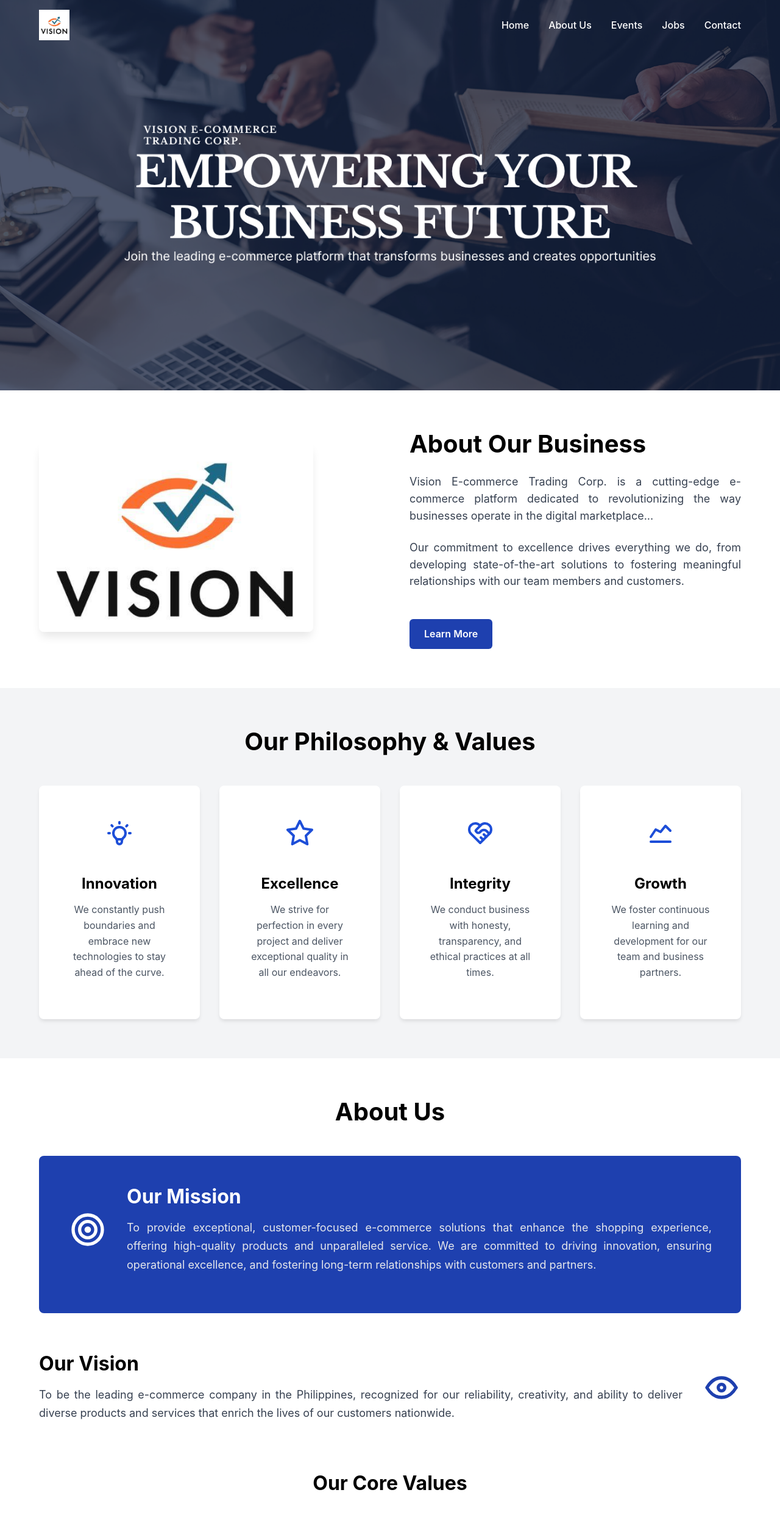
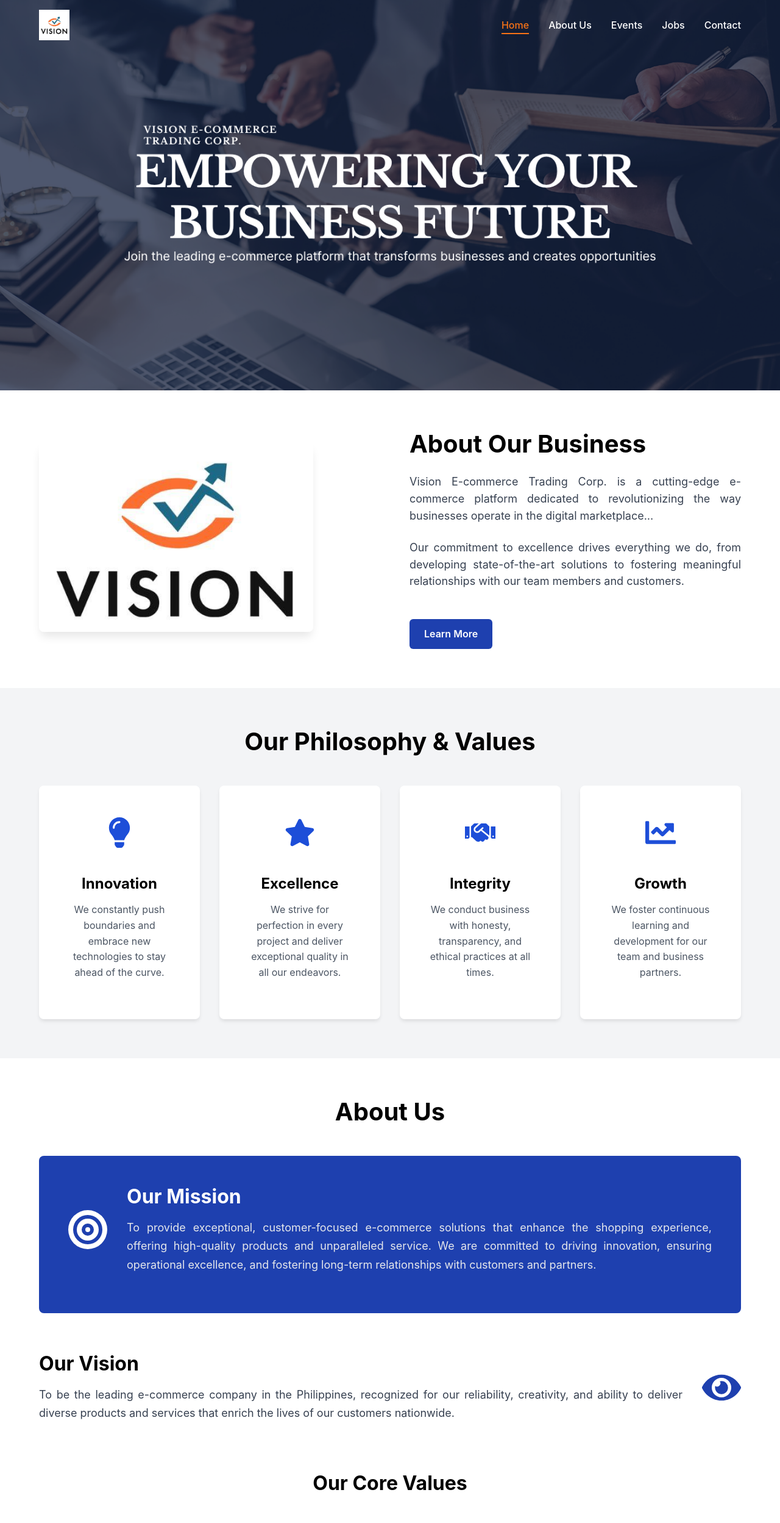
Before and after one commit to RusselJamesRecamunda/vision-ecom, a React (Vite) app: page / in a window 1280 px wide. Shown: the top 2497 px of the page at 61% size. Built offline with nearby package versions, Linux system fonts and the light colour scheme.

Commit message:
style: new ui interface each page and replace icons

```diff
--- a/src/components/AboutUs.tsx
+++ b/src/components/AboutUs.tsx
@@ -1,55 +1,72 @@
-import React from "react";
-import {
-  IconTarget,
-  IconEye,
-  IconUsers,
-  IconRocket,
-  IconHeart,
-  IconShield,
-  IconWorld,
-  IconLeaf,
-} from "@tabler/icons-react";
+import React, { useEffect, useRef } from "react";
 import "../style.css"; // make sure this contains your About Section CSS
+import { FaEye, FaGlobe, FaHeart, FaLeaf, FaRocket, FaUsers } from "react-icons/fa";
+import { FaBullseye, FaShield } from "react-icons/fa6";
 
 const AboutUs: React.FC = () => {
+  const cardsRef = useRef<(HTMLDivElement | null)[]>([]);
+
   const values = [
     {
       title: "Value Driven Service Excellence",
       description:
         "We are dedicated to delivering exceptional service that exceeds customer expectations at every touchpoint, ensuring value in every interaction.",
-      icon: <IconUsers size={32} color="#f97316" />,
+      icon: <FaUsers size={32} color="#f97316" />,
     },
     {
       title: "Innovation",
       description:
         "We foster a culture of continuous innovation, finding new ways to enhance our platform, products, and services, providing unparalleled value to our customers.",
-      icon: <IconRocket size={32} color="#f97316" />,
+      icon: <FaRocket size={32} color="#f97316" />,
     },
     {
       title: "Service User Centricity",
       description:
         "We prioritize the needs and preferences of our users, crafting seamless and intuitive experiences that empower and delight them.",
-      icon: <IconHeart size={32} color="#f97316" />,
+      icon: <FaHeart size={32} color="#f97316" />,
     },
     {
       title: "Integrity and Transparency",
       description:
         "We operate with honesty, openness, and integrity, ensuring clarity and trust in all our interactions with customers, partners, and stakeholders.",
-      icon: <IconShield size={32} color="#f97316" />,
+      icon: <FaShield size={32} color="#f97316" />,
     },
     {
       title: "Outstanding Loyalty",
       description:
         "We cultivate loyalty and trust by building long-lasting relationships through reliability, transparency, and consistent excellence.",
-      icon: <IconWorld size={32} color="#f97316" />,
+      icon: <FaGlobe size={32} color="#f97316" />,
     },
     {
       title: "Nurturing Relationships",
       description:
         "We nurture meaningful relationships with customers, employees, and partners, focusing on collaboration and mutual growth.",
-      icon: <IconLeaf size={32} color="#f97316" />,
+      icon: <FaLeaf size={32} color="#f97316" />,
     },
   ];
+
+  useEffect(() => {
+    const observer = new IntersectionObserver(
+      (entries) => {
+        entries.forEach((entry) => {
+          if (entry.isIntersecting) {
+            entry.target.classList.add("in-view");
+          }
+        });
+      },
+      { threshold: 0.2 } // trigger when 20% is visible
+    );
+
+    cardsRef.current.forEach((card) => {
+      if (card) observer.observe(card);
+    });
+
+    return () => {
+      cardsRef.current.forEach((card) => {
+        if (card) observer.unobserve(card);
+      });
+    };
+  }, []);
 
   return (
     <section id="about" className="about-section">
@@ -60,12 +77,16 @@ const AboutUs: React.FC = () => {
         <div className="about-item mission-section">
           <div className="about-content">
             <div className="about-icon">
-              <IconTarget size={64} />
+              <FaBullseye size={64} />
             </div>
             <div className="about-text">
               <h3 className="about-title">Our Mission</h3>
               <p className="about-description">
-                To provide exceptional, customer-focused e-commerce solutions that enhance the shopping experience, offering high-quality products and unparalleled service. We are committed to driving innovation, ensuring operational excellence, and fostering long-term relationships with customers and partners.
+                To provide exceptional, customer-focused e-commerce solutions
+                that enhance the shopping experience, offering high-quality
+                products and unparalleled service. We are committed to driving
+                innovation, ensuring operational excellence, and fostering
+                long-term relationships with customers and partners.
               </p>
             </div>
           </div>
@@ -77,11 +98,14 @@ const AboutUs: React.FC = () => {
             <div className="about-text">
               <h3 className="about-title">Our Vision</h3>
               <p className="about-description">
-                To be the leading e-commerce company in the Philippines, recognized for our reliability, creativity, and ability to deliver diverse products and services that enrich the lives of our customers nationwide.
+                To be the leading e-commerce company in the Philippines,
+                recognized for our reliability, creativity, and ability to
+                deliver diverse products and services that enrich the lives of
+                our customers nationwide.
               </p>
             </div>
             <div className="about-icon">
-              <IconEye size={64} />
+              <FaEye size={64} />
             </div>
           </div>
         </div>
@@ -91,9 +115,15 @@ const AboutUs: React.FC = () => {
           <h3 className="values-title">Our Core Values</h3>
           <div className="values-grid">
             {values.map((item, index) => (
-              <div key={index} className="value-card">
+              <div
+                key={index}
+                ref={(el) => {
+                  cardsRef.current[index] = el;
+                }}
+                className="value-card"
+              >
                 <div className="value-icon">{item.icon}</div>
-                <h4 className="value-title">{item.title}</h4>
+                <h3 className="value-title">{item.title}</h3>
                 <p className="value-description">{item.description}</p>
               </div>
             ))}
--- a/src/components/Navbar.tsx
+++ b/src/components/Navbar.tsx
@@ -4,38 +4,53 @@ import logo from "../assets/images/Logo/Logo.jpg"; // correct image import
 
 function Navbar() {
   const [scrolled, setScrolled] = useState(false);
+  const [menuOpen, setMenuOpen] = useState(false);
+  const [activeLink, setActiveLink] = useState("home"); // default active
 
   useEffect(() => {
     const handleScroll = () => {
-      if (window.scrollY > 50) {
-        setScrolled(true);
-      } else {
-        setScrolled(false);
-      }
+      setScrolled(window.scrollY > 50);
     };
-
     window.addEventListener("scroll", handleScroll);
     return () => window.removeEventListener("scroll", handleScroll);
   }, []);
 
+  const links = [
+    { id: "home", label: "Home" },
+    { id: "about", label: "About Us" },
+    { id: "events", label: "Events" },
+    { id: "jobs", label: "Jobs" },
+    { id: "contact", label: "Contact" },
+  ];
+
   return (
-    <nav className={`navbar ${scrolled ? "scrolled" : ""}`} id="navbar">
+    <nav className={`navbar ${scrolled ? "scrolled" : ""}`}>
       <div className="nav-container">
         <div className="nav-logo">
-          <img
-            src={logo}
-            alt="Vision E-commerce Corp. Logo"
-            className="logo-img"
-          />
+          <img src={logo} alt="Logo" className="logo-img" />
         </div>
-        <ul className="nav-menu" id="nav-menu">
-          <li className="nav-item"><a href="#home" className="nav-link">Home</a></li>
-          <li className="nav-item"><a href="#about" className="nav-link">About Us</a></li>
-          <li className="nav-item"><a href="#events" className="nav-link">Events</a></li>
-          <li className="nav-item"><a href="#jobs" className="nav-link">Jobs</a></li>
-          <li className="nav-item"><a href="#contact" className="nav-link">Contact</a></li>
+
+        <ul className={`nav-menu ${menuOpen ? "active" : ""}`}>
+          {links.map((link) => (
+            <li key={link.id}>
+              <a
+                href={`#${link.id}`}
+                className={`nav-link ${activeLink === link.id ? "active" : ""}`}
+                onClick={() => {
+                  setActiveLink(link.id);
+                  setMenuOpen(false); // close mobile menu when clicked
+                }}
+              >
+                {link.label}
+              </a>
+            </li>
+          ))}
         </ul>
-        <div className="nav-toggle" id="mobile-menu">
+
+        <div
+          className={`nav-toggle ${menuOpen ? "active" : ""}`}
+          onClick={() => setMenuOpen(!menuOpen)}
+        >
           <span className="bar"></span>
           <span className="bar"></span>
           <span className="bar"></span>
@@ -45,4 +60,5 @@ function Navbar() {
   );
 }
 
+
 export default Navbar;
--- a/src/components/Philosophy.tsx
+++ b/src/components/Philosophy.tsx
@@ -1,34 +1,59 @@
-import React from "react";
-import { IconStar, IconBulb, IconChartLine, IconHeartHandshake } from "@tabler/icons-react";
-import "../style.css"; // make sure this contains your .philosophy-section CSS
+import React, { useEffect, useRef } from "react";
+import "../style.css";
+import { FaChartLine, FaHandshake, FaLightbulb, FaStar } from "react-icons/fa";
 
 const Philosophy: React.FC = () => {
+  const cardsRef = useRef<(HTMLDivElement | null)[]>([]);
+
   const philosophyItems = [
     {
       title: "Innovation",
       description:
         "We constantly push boundaries and embrace new technologies to stay ahead of the curve.",
-      icon: <IconBulb size={48} color="#1d4ed8" />,
+      icon: <FaLightbulb size={50} color="#1d4ed8" />,
     },
     {
       title: "Excellence",
       description:
         "We strive for perfection in every project and deliver exceptional quality in all our endeavors.",
-      icon: <IconStar size={48} color="#1d4ed8" />,
+      icon: <FaStar size={50} color="#1d4ed8" />,
     },
     {
       title: "Integrity",
       description:
         "We conduct business with honesty, transparency, and ethical practices at all times.",
-      icon: <IconHeartHandshake size={48} color="#1d4ed8" />,
+      icon: <FaHandshake size={50} color="#1d4ed8" />,
     },
     {
       title: "Growth",
       description:
         "We foster continuous learning and development for our team and business partners.",
-      icon: <IconChartLine size={48} color="#1d4ed8" />,
+      icon: <FaChartLine size={50} color="#1d4ed8" />,
     },
   ];
+
+  useEffect(() => {
+    const observer = new IntersectionObserver(
+      (entries) => {
+        entries.forEach((entry) => {
+          if (entry.isIntersecting) {
+            entry.target.classList.add("in-view");
+          }
+        });
+      },
+      { threshold: 0.2 } // trigger when 20% is visible
+    );
+
+    cardsRef.current.forEach((card) => {
+      if (card) observer.observe(card);
+    });
+
+    return () => {
+      cardsRef.current.forEach((card) => {
+        if (card) observer.unobserve(card);
+      });
+    };
+  }, []);
 
   return (
     <section className="philosophy-section">
@@ -36,7 +61,13 @@ const Philosophy: React.FC = () => {
         <h2 className="section-title">Our Philosophy & Values</h2>
         <div className="philosophy-grid">
           {philosophyItems.map((item, index) => (
-            <div key={index} className="philosophy-card">
+            <div
+              key={index}
+              ref={(el) => {
+                cardsRef.current[index] = el;
+              }}
+              className="philosophy-card"
+            >
               <div className="philosophy-icon">{item.icon}</div>
               <h3 className="philosophy-title">{item.title}</h3>
               <p className="philosophy-description">{item.description}</p>
--- a/src/style.css
+++ b/src/style.css
@@ -207,6 +207,7 @@ p {
   color: var(--color-orange);
 }
 
+
 .nav-link::after {
   content: '';
   position: absolute;
@@ -228,12 +229,36 @@ p {
   cursor: pointer;
 }
 
+.nav-toggle .bar {
+  background-color: var(--color-white);
+}
+
+.navbar.scrolled .nav-toggle .bar {
+  background-color: var(--color-white); /* keep contrast on blue background */
+}
+
 .bar {
   width: 25px;
   height: 3px;
   background-color: var(--color-white);
   margin: 3px 0;
   transition: var(--transition-normal);
+}
+
+/* Active state (when nav link is clicked or current section) */
+.nav-link.active {
+  color: var(--color-orange);
+}
+
+.nav-link.active::after {
+  width: 100%;
+  background-color: var(--color-orange);
+}
+
+/* Optional: focus via keyboard/tab */
+.nav-link:focus {
+  outline: none;
+  color: var(--color-orange);
 }
 
 
@@ -309,7 +334,17 @@ p {
   text-align: center;
   box-shadow: var(--shadow-md);
   transition: all var(--transition-normal);
+  opacity: 0; /* hidden by default */
 }
+
+.philosophy-card.in-view {
+  animation: fadeInUp 0.8s ease-out forwards;
+}
+
+.philosophy-card:nth-child(1).in-view { animation-delay: 0.2s; }
+.philosophy-card:nth-child(2).in-view { animation-delay: 0.4s; }
+.philosophy-card:nth-child(3).in-view { animation-delay: 0.6s; }
+.philosophy-card:nth-child(4).in-view { animation-delay: 0.8s; }
 
 .philosophy-card:hover {
   transform: translateY(-5px);
@@ -414,7 +449,19 @@ p {
   border-left: 4px solid var(--color-orange);
   box-shadow: var(--shadow-md);
   transition: all var(--transition-normal);
+  opacity: 0; /* hidden by default */
 }
+
+.value-card.in-view {
+  animation: fadeInUp 0.8s ease-out forwards;
+}
+
+.value-card:nth-child(1).in-view { animation-delay: 0.2s; }
+.value-card:nth-child(2).in-view { animation-delay: 0.2s; }
+.value-card:nth-child(3).in-view { animation-delay: 0.2s; }
+.value-card:nth-child(4).in-view { animation-delay: 0.2s; }
+.value-card:nth-child(5).in-view { animation-delay: 0.2s; }
+.value-card:nth-child(6).in-view { animation-delay: 0.2s; }
 
 .value-card:hover {
   transform: translateX(5px);
@@ -885,6 +932,10 @@ p {
   visibility: hidden;
   transition: all var(--transition-normal);
   z-index: 1000;
+  display: flex;              /* add this */
+  justify-content: center;    /* centers horizontally */
+  align-items: center;        /* centers vertically */
+
 }
 
 .back-to-top.visible {
@@ -928,7 +979,8 @@ p {
     left: -100%;
     top: 70px;
     flex-direction: column;
-    background-color: var(--color-black);
+    background-color: rgba(29, 78, 216, 0.95);
+    opacity: 0.95; /* slight transparency */
     width: 100%;
     text-align: center;
     transition: 0.3s;
@@ -1176,7 +1228,6 @@ p {
 }
 
 
-
 .navbar.scrolled .nav-link {
   color: var(--color-white);
 }
@@ -1190,7 +1241,7 @@ p {
 }
 
 .navbar.scrolled .nav-toggle .bar {
-  background-color: var(--color-black);
+  background-color: var(--color-orange);
 }
 
 
```
Also changed, not shown: src/components/Contact.tsx (+8 -15 lines), src/components/Footer.tsx (+7 -13 lines), src/components/JobsSection.tsx (+21 -32 lines), src/pages/Home.tsx (+10 -2 lines).
